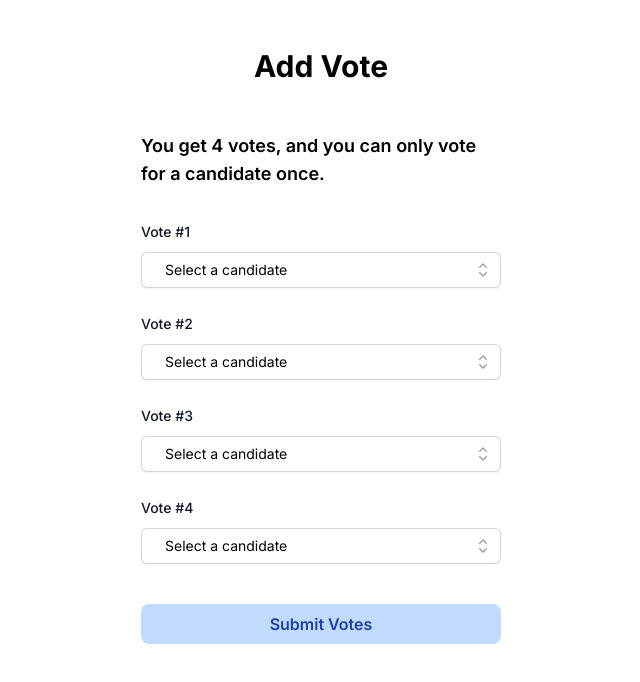
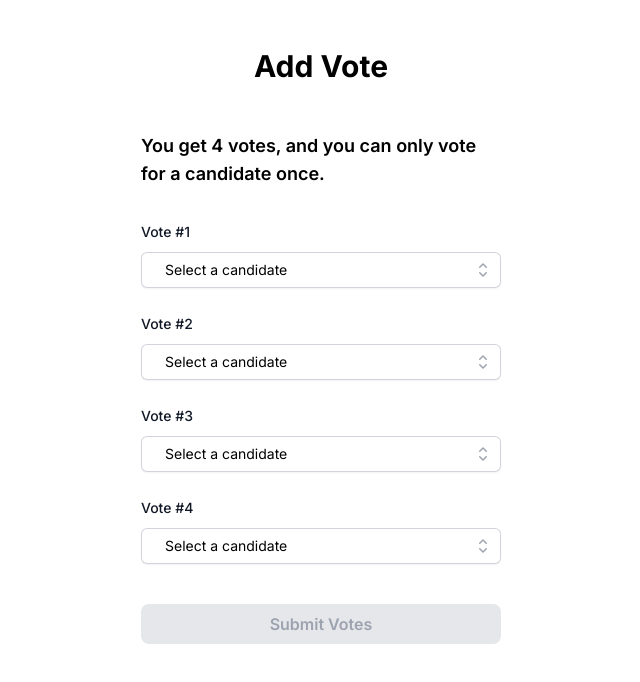
Before and after one commit to Arsalan-Habib/multi-vote, a Next.js app: page /add-vote in a window 1280 px wide. Shown: the top 682 px of the page, without its empty margins (319-959 px from the left). Built offline with nearby package versions, Linux system fonts and the light colour scheme.

Commit message:
feat: disabled styles updates

```diff
--- a/src/app/add-vote/page.tsx
+++ b/src/app/add-vote/page.tsx
@@ -58,7 +58,7 @@ export default function AddVote() {
                     className={`mt-4 px-6 py-2 font-semibold rounded-lg ${
                         isFormComplete
                             ? "bg-blue-500 hover:bg-blue-600 text-white"
-                            : "bg-blue-200 text-blue-800"
+                            : "bg-gray-200 text-gray-400"
                     }`}
                     disabled={!isFormComplete}
                 >
```
